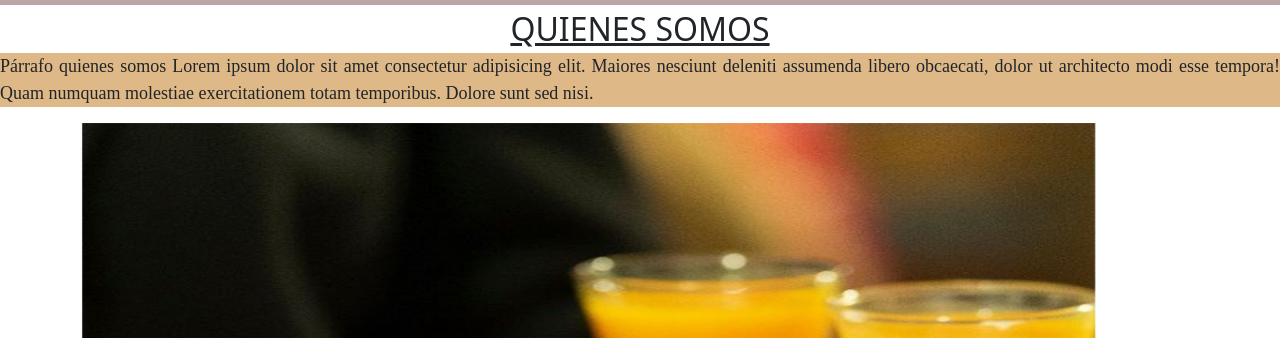
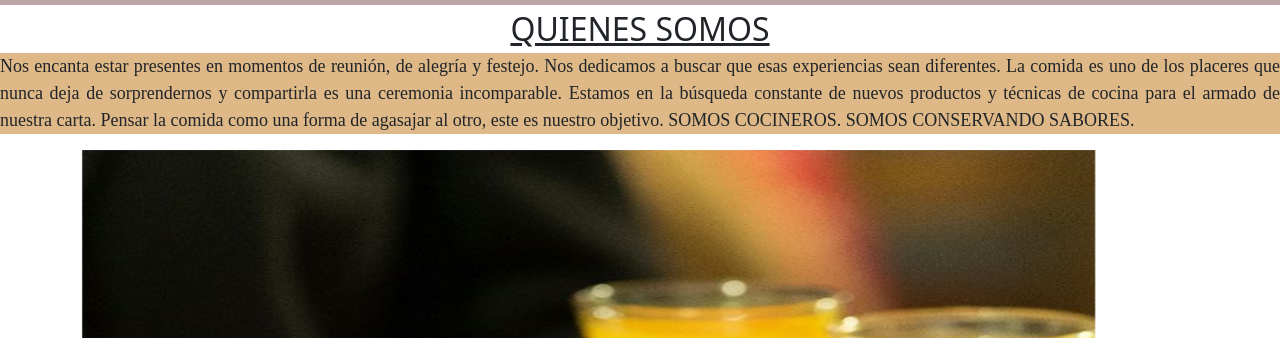
Before and after one commit to joaquinberasategui/CyC-Joaquin-Berasategui, a plain HTML site: page index.html in a window 1280 px wide. Shown: the part 462-800 px from the top of the page. Drawn offline with nearby package versions, Linux system fonts and the light colour scheme.

Commit message:
Update index.html

```diff
--- a/index.html
+++ b/index.html
@@ -41,7 +41,17 @@
       <article class="contenedor__quienes"> Quienes somos </article>
       <div class="contenedor__texto">
 
-        <p class="contenedor__texto--somos"> Párrafo quienes somos Lorem ipsum dolor sit amet consectetur adipisicing elit. Maiores nesciunt deleniti assumenda libero obcaecati, dolor ut architecto modi esse tempora! Quam numquam molestiae exercitationem totam temporibus. Dolore sunt sed nisi.</p>
+        <p class="contenedor__texto--somos">Nos encanta estar presentes en momentos de reunión, de alegría y festejo.
+
+Nos dedicamos a buscar que esas experiencias sean diferentes.
+
+La comida es uno de los placeres que nunca deja de sorprendernos y compartirla es una ceremonia incomparable.
+
+Estamos en la búsqueda constante de nuevos productos y técnicas de cocina para el armado de nuestra carta.
+
+Pensar la comida como una forma de agasajar al otro, este es nuestro objetivo.
+
+SOMOS COCINEROS. SOMOS CONSERVANDO SABORES.</p>
       </div>
     </section>
 
```
